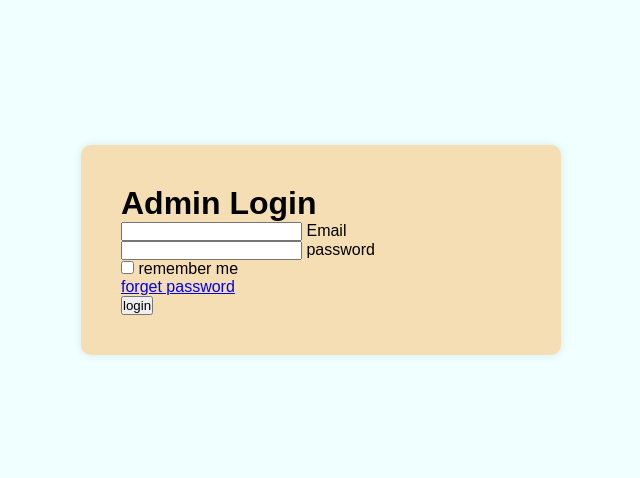
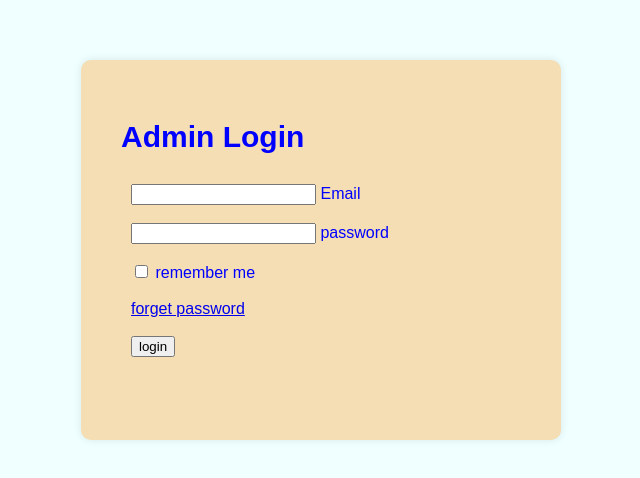
Before and after one commit to gitjs312/Hotel-Management-System, a plain HTML site: page index.html in a window 1280 px wide. Shown: the part 150-628 px from the top of the page, without its empty margins (319-959 px from the left). Drawn offline with Linux system fonts and the light colour scheme.

Commit message:
commit to-dev 02

```diff
--- a/index.html
+++ b/index.html
@@ -15,24 +15,25 @@
         <form action="/process.php" method="post">
             <div class="field">
                 <input type="email" name="email" title="Email" id="email"required>
-                <label for>Email</label>
-            </div>
+                <label for="email">Email</label>
+            </div><br/>
             <div class="field">
                 <input type="password" name="password" id="password" title="password" required>
-                <label for>password</label>
-            </div>
+                <label for="password">password</label>
+            </div></br>
             <div class="checkbox">
                 <input type="checkbox" id="remember-me" title="remember-me">
                 <label for>remember me</label>
-            </div>
+            </div></br>
             <div class="pass-link">
                 <a href="#">forget password</a>
-            </div>
+            </div></br>
             <div class="field">
                 <input type="submit" value="login" name="login">
             </div>
 
         </form>
+    </div>
 
 </body>
 </html>
--- a/login.css
+++ b/login.css
@@ -1,19 +1,43 @@
 *{
-    padding:0;
-    margin:0;
+
     font-family: arial;
+
 }
 html, body{
     display:grid;
     height:100%;
     place-items:center;
     background-color:  azure;
+
+
 }
 .container{
     width:400px;
     padding:40px;
     background-color: wheat;
+    height: 300px;
 
     border-radius: 10px;
     box-shadow: 0 0 10px rgba(0,0,0,0.1);
 }
+.login-form h1{
+    font-size: 30px;
+    font-weight: 600;
+    text-align: left;
+    margin-bottom: 30px;
+    color: blue;
+
+
+
+}
+form{
+    color:blue;
+    height: 30px;
+    margin:10px;
+
+
+}
+form.field{
+    height: 20px;
+    margin:20px;
+}
```
Also changed, not shown: img-01.jpg (added).
